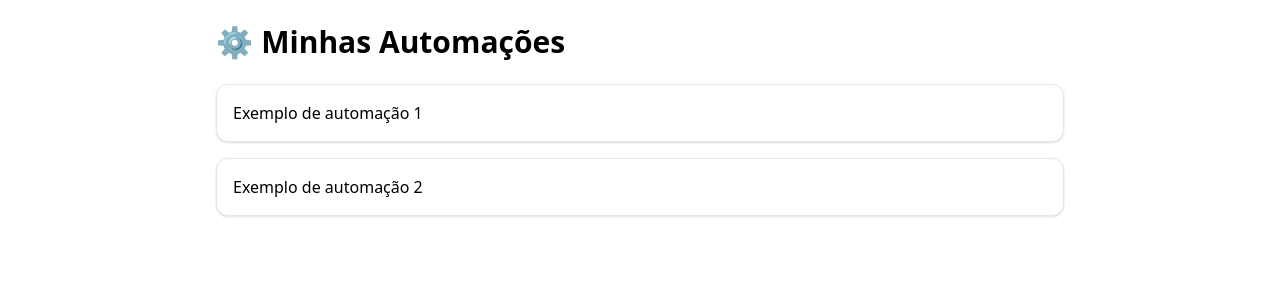
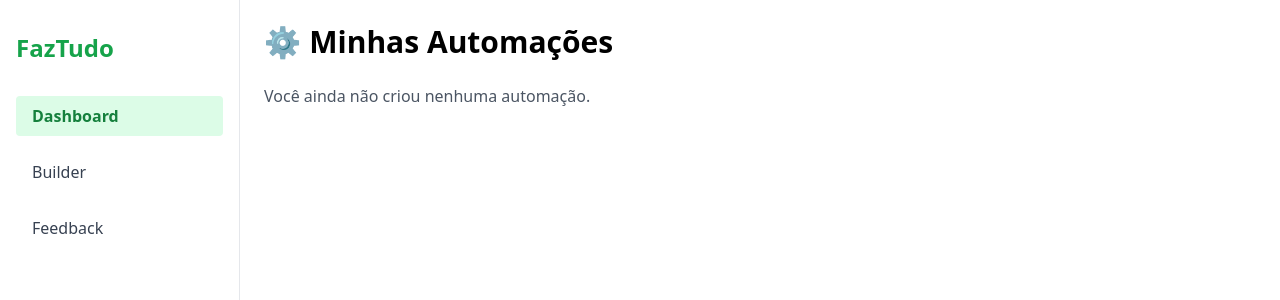
Before and after one commit to mateusrega/FazTudo, a React (Vite) app: page /dashboard in a window 1280 px wide. Shown: the top 300 px of the page. Built offline with nearby package versions, Linux system fonts and the light colour scheme; no server answers.

Commit message:
Update Dashboard.jsx

```diff
--- a/src/pages/Dashboard.jsx
+++ b/src/pages/Dashboard.jsx
@@ -1,24 +1,15 @@
 // src/pages/Dashboard.jsx
-import React, { useContext } from "react";
-import { UserContext } from "../contexts/UserContext";
+import React from "react";
+import Sidebar from "../components/Sidebar";
 
 const Dashboard = () => {
-  const { user } = useContext(UserContext);
-
   return (
-    <div className="p-6 max-w-4xl mx-auto">
-      <h1 className="text-3xl font-bold mb-6 flex items-center gap-2">
-        ⚙️ Minhas Automações
-      </h1>
-      {/* Lista fictícia de automações */}
-      <ul className="space-y-4">
-        <li className="border p-4 rounded-xl shadow hover:shadow-lg transition-all bg-white">
-          Exemplo de automação 1
-        </li>
-        <li className="border p-4 rounded-xl shadow hover:shadow-lg transition-all bg-white">
-          Exemplo de automação 2
-        </li>
-      </ul>
+    <div className="flex">
+      <Sidebar />
+      <main className="ml-60 p-6 w-full">
+        <h1 className="text-3xl font-bold mb-6">⚙️ Minhas Automações</h1>
+        <p className="text-gray-600">Você ainda não criou nenhuma automação.</p>
+      </main>
     </div>
   );
 };
```
